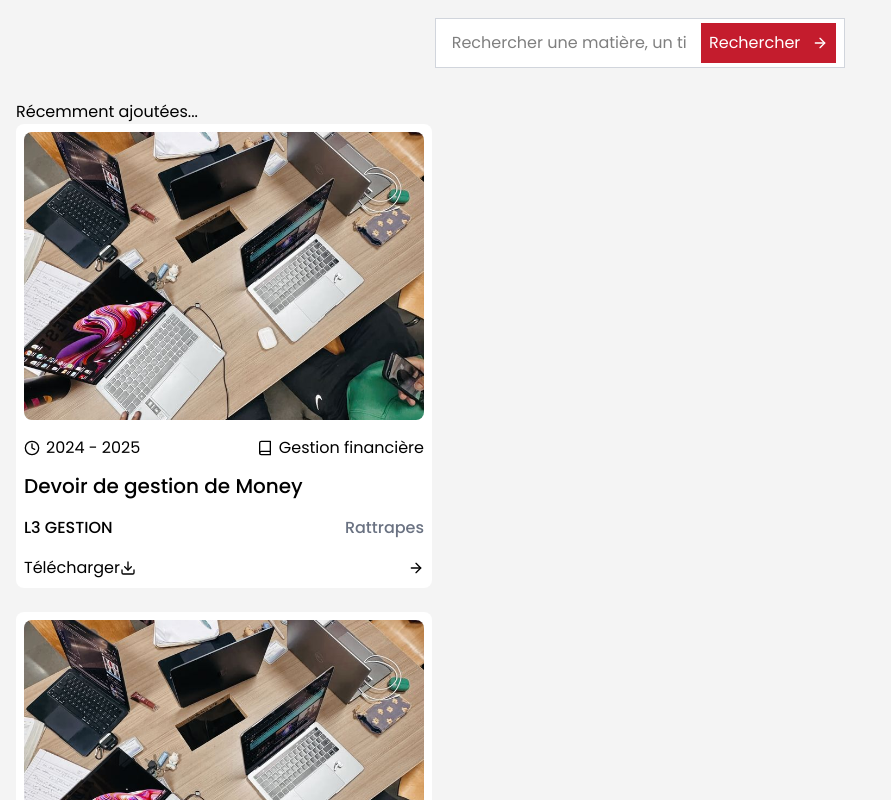
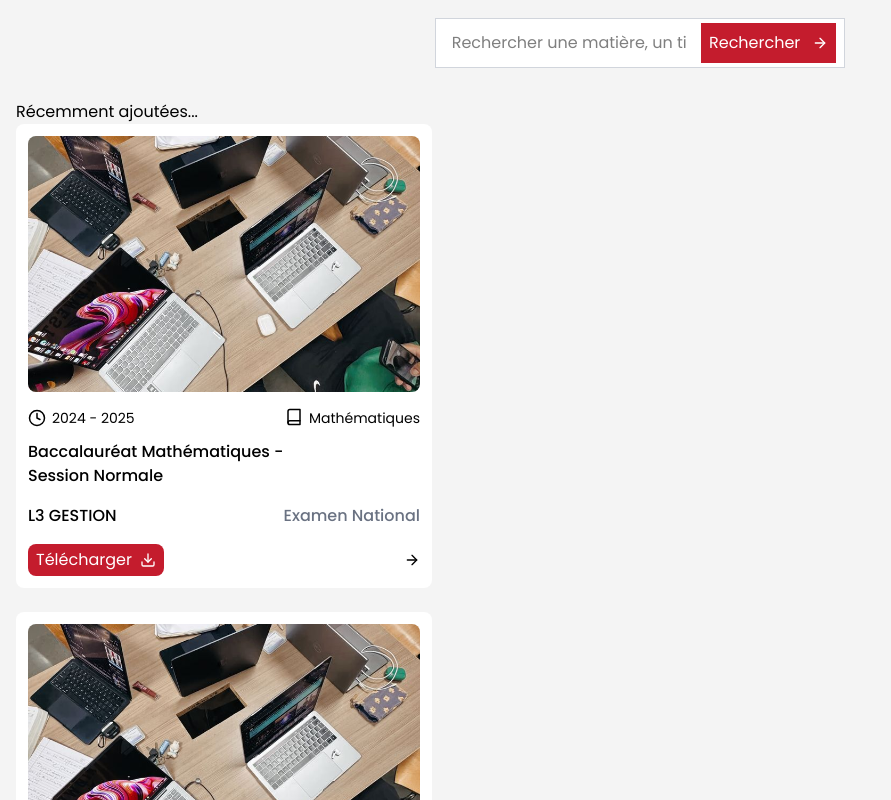
Before and after one commit to kaizen-squad/esgis-epreuves, a Next.js app: page / in a window 1280 px wide. Shown: the part 1200-2000 px from the top of the page, without its empty margins (0-891 px from the left). Built offline with nearby package versions, Linux system fonts and the light colour scheme.

Commit message:
feat(accueil): modified the school test ui disposition

```diff
--- a/src/app/(public)/components/EpreuveCard.tsx
+++ b/src/app/(public)/components/EpreuveCard.tsx
@@ -12,8 +12,8 @@ interface EpreuveCard {
 
 const EpreuveCard = (data: EpreuveCard) => {
   return (
-    <div className="bg-background-primary mb-6 w-full rounded-lg p-2 lg:w-1/3">
-      <div className="relative mb-4 h-72 w-full">
+    <div className="bg-background-primary mb-6 w-full rounded-lg p-3 lg:w-1/3">
+      <div className="relative mb-4 h-64 w-full">
         <Image
           src={data.img_src}
           alt={data.name}
@@ -22,23 +22,29 @@ const EpreuveCard = (data: EpreuveCard) => {
           className="rounded-lg"
         />
       </div>
-      <div className="mb-3 flex items-center justify-between">
-        <p className="flex items-center gap-1.5 text-base">
-          <FiClock /> {`${data.year - 1} - ${data.year}`}
+      <div className="mb-3 flex items-start justify-between">
+        <p className="flex w-1/2 shrink-0 items-center gap-1.5 text-sm">
+          <FiClock size={18} className="shrink-0" />{" "}
+          {`${data.year - 1} - ${data.year}`}
         </p>
-        <p className="flex items-center gap-1.5 text-base">
-          <FiBook />
-          Gestion financière
-        </p>
+        <span
+          className="flex min-w-0 items-start gap-1.5 truncate text-sm"
+          title={data.matter}
+        >
+          <FiBook size={18} className="shrink-0" />
+          {data.matter}
+        </span>
       </div>
-      <p className="mb-4 text-xl font-medium">Devoir de gestion de Money</p>
+      <p className="mb-4 line-clamp-2 max-w-2/3 text-base font-medium">
+        {data.name}
+      </p>
       <div className="mb-4 flex items-center justify-between">
         <p className="font-medium uppercase">L3 GESTION</p>
-        <p className="font-medium text-gray-500">Rattrapes</p>
+        <p className="font-medium text-gray-500">{data.type}</p>
       </div>
 
       <div className="flex items-center justify-between">
-        <button className="flex items-center">
+        <button className="bg-background-accent text-text-primary flex cursor-pointer items-center gap-2 rounded-lg px-2 py-1">
           Télécharger <FiDownload />
         </button>
         <button>
```
